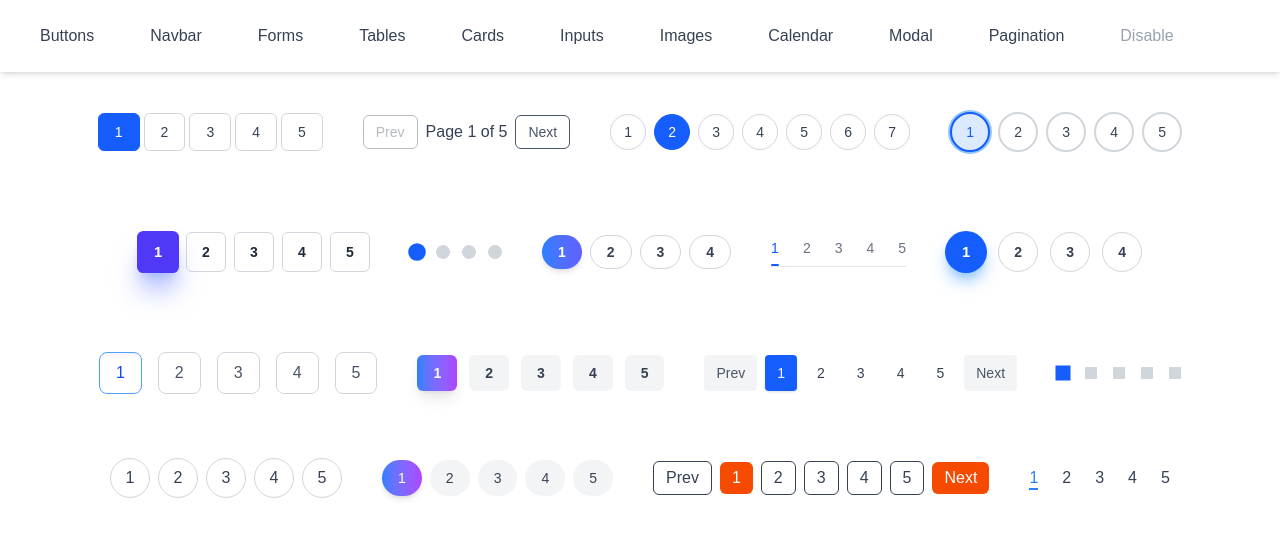
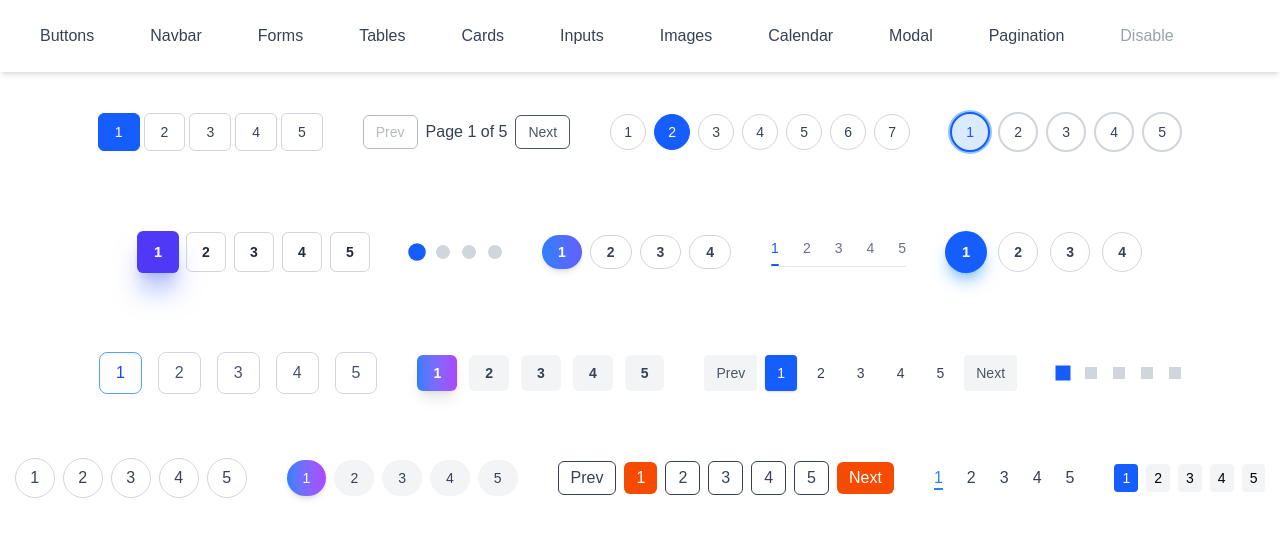
Before and after one commit to Prohor722/tailwind_compoenets, a Next.js app: page /pagination in a window 1280 px wide. Shown: the top 538 px of the page. Built offline with nearby package versions, Linux system fonts and the light colour scheme.

Commit message:
another pagination with logical functionality added

```diff
--- a/app/pagination/page.tsx
+++ b/app/pagination/page.tsx
@@ -1,5 +1,5 @@
 "use client";
-import { useState } from "react";
+import { useEffect, useState } from "react";
 
 const PaginationPage = () => {
   const [current, setCurrent] = useState(1);
@@ -9,6 +9,75 @@ const PaginationPage = () => {
   const [step, setStep] = useState(1);
   const [currentPage, setCurrentPage] = useState(1);
   const [currentDot, setCurrentDot] = useState(1);
+  const [shortPages, setShortPages] = useState([1, 2, 3, 4, 5]);
+  const [shortPagesActive, setShortPagesActive] = useState(1);
+
+  // useEffect(()=>{
+  //   const longPages = [1,2,3,4,5,6,7,8,9,10];
+  //   if(
+  //     (shortPagesActive===shortPages[shortPages.length-1]
+  //     ||
+  //     shortPagesActive===shortPages[0])
+  //     &&
+  //     shortPagesActive>longPages[0]
+  //     &&
+  //     shortPagesActive<longPages.length
+  //   )
+  //     {
+  //       setShortPages(
+  //         [
+  //           shortPagesActive-2,
+  //           shortPagesActive-1,
+  //           shortPagesActive,
+  //           shortPagesActive+1,
+  //           shortPagesActive+2,
+  //         ])
+  //         console.log(shortPagesActive)
+  //   }
+  // },[shortPagesActive]);
+
+  useEffect(() => {
+    const longPages = [1, 2, 3, 4, 5, 6, 7, 8, 9, 10];
+
+    const last = shortPages[shortPages.length - 1];
+    const first = shortPages[0];
+
+    if (
+      (shortPagesActive === first && shortPagesActive > longPages[1])
+      ||
+      (shortPagesActive === last && //active=9 last=9
+        shortPagesActive < longPages.length - 1) //len 10
+    ) {
+      setShortPages([
+        shortPagesActive - 2,
+        shortPagesActive - 1,
+        shortPagesActive,
+        shortPagesActive + 1,
+        shortPagesActive + 2,
+      ]);
+    } else if (
+      (shortPagesActive === last && //active=9 last=9
+      shortPagesActive < longPages.length) //len 9
+    ) {
+      setShortPages([
+        shortPagesActive - 3,
+        shortPagesActive - 2,
+        shortPagesActive -1,
+        shortPagesActive,
+        shortPagesActive +1,
+      ]);
+    }
+    else if(shortPagesActive === first && shortPagesActive > longPages[0])
+    {
+      setShortPages([
+        shortPagesActive - 1,
+        shortPagesActive,
+        shortPagesActive +1,
+        shortPagesActive +2,
+        shortPagesActive +3,
+      ]);
+    }
+  }, [shortPagesActive]);
 
   const pages = [1, 2, 3, 4, 5];
   const total = 5;
@@ -334,13 +403,49 @@ const PaginationPage = () => {
             key={page}
             onClick={() => setActive(page)}
             className={`relative font-medium transition-all after:absolute after:bottom-0 after:left-0 after:h-[2px] after:w-0  hover:after:w-full after:transition-all
-            ${page === active ? "after:w-full hover:text-yellow-300 text-blue-500 after:bg-blue-500 hover:after:bg-yellow-300" : "text-gray-700 hover:text-white after:w-0 after:bg-gray-200"}
+            ${
+              page === active
+                ? "after:w-full hover:text-yellow-300 text-blue-500 after:bg-blue-500 hover:after:bg-yellow-300"
+                : "text-gray-700 hover:text-white after:w-0 after:bg-gray-200"
+            }
             `}
           >
             {page}
           </button>
         ))}
       </div>
+
+      {/* Pagination 17  */}
+      <div className="flex justify-center mt-6 items-center gap-2 text-sm font-medium">
+        {shortPages.map((page) => (
+          <button
+            onClick={() => setShortPagesActive(page)}
+            key={page}
+            className={`px-2 py-1 rounded
+              ${
+                shortPagesActive === page
+                  ? "bg-blue-600 text-white hover:text-white hover:bg-blue-900"
+                  : "bg-gray-100 text-black hover:text-white hover:bg-gray-700"
+              }`}
+          >
+            {page}
+          </button>
+        ))}
+
+        {/* <button className="px-2 py-1 bg-gray-100 rounded hover:bg-gray-200">
+          2
+        </button>
+        <span className="text-gray-500">...</span>
+        <button className="px-2 py-1 bg-blue-500 text-white rounded shadow hover:bg-blue-600">
+          8
+        </button>
+        <button className="px-2 py-1 bg-gray-100 rounded hover:bg-gray-200">
+          9
+        </button>
+        <button className="px-2 py-1 bg-gray-100 rounded hover:bg-gray-200">
+          10
+        </button> */}
+      </div>
     </div>
   );
 };
```
